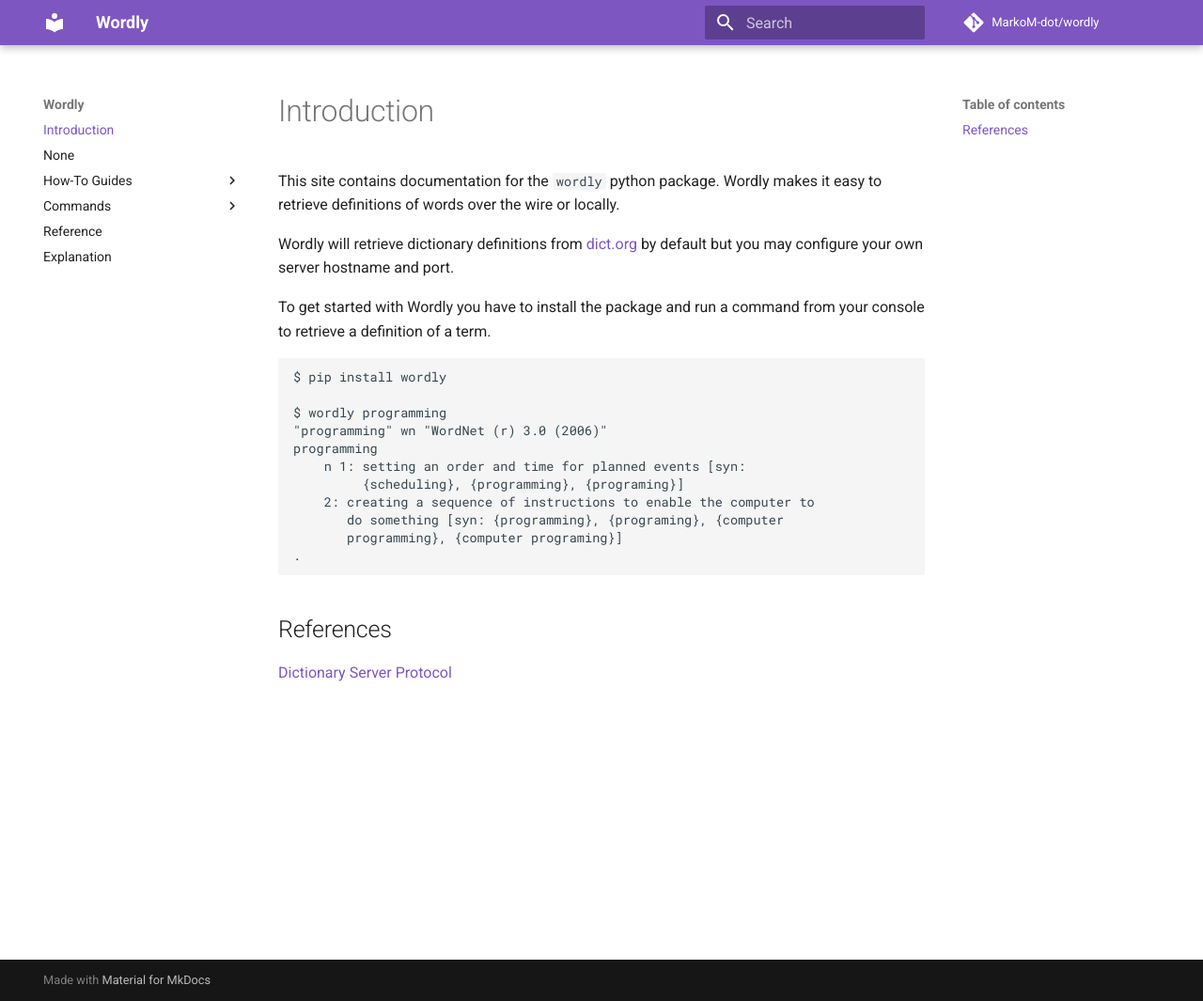
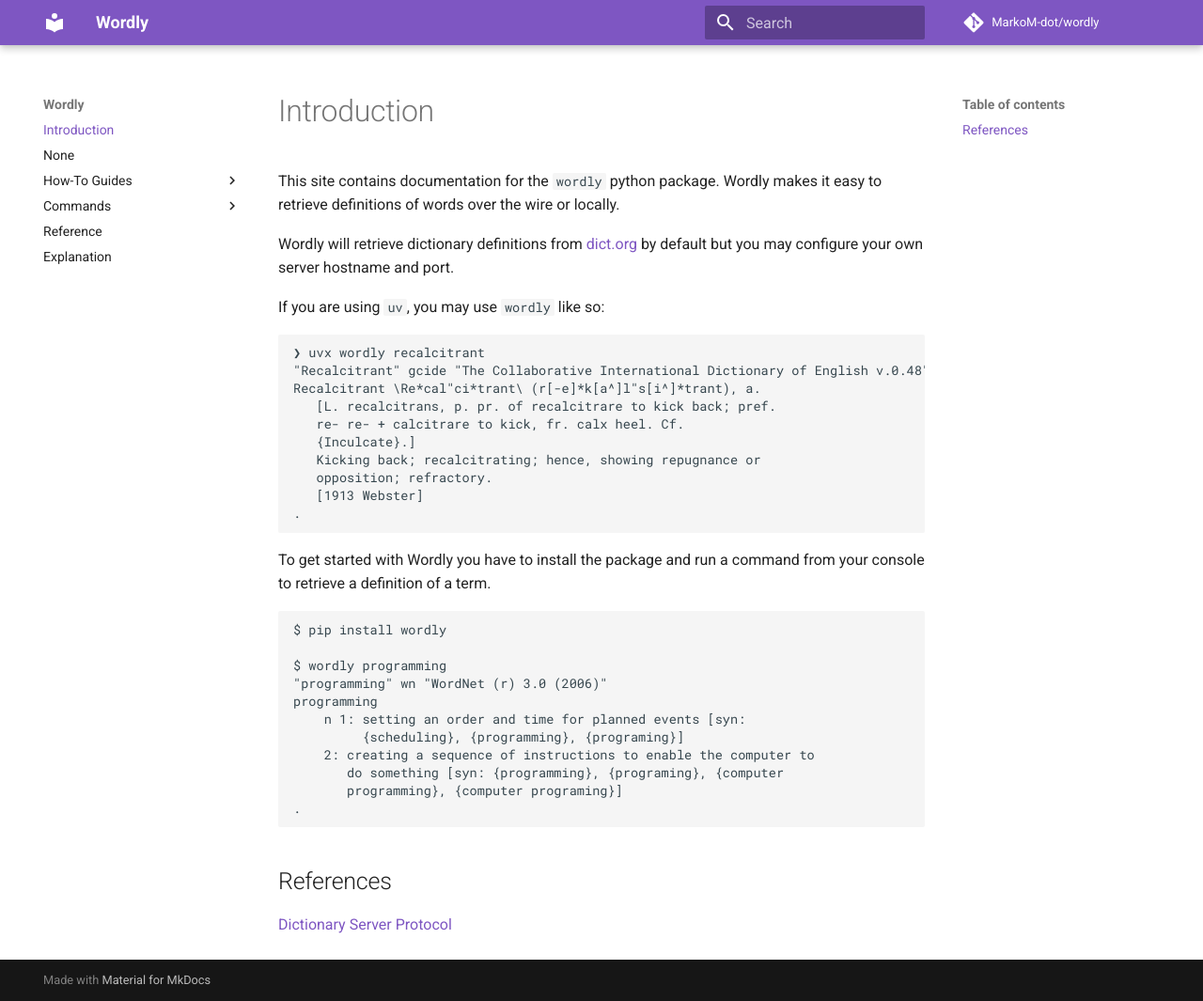
Before and after one commit to MarkoM-dot/wordly, an MkDocs documentation site: the page built from docs/index.md, in a window 1280 px wide and 1065 px high. Shown: the whole window at 94% size. Built offline with MkDocs 1.6.1 and Material for MkDocs 9.7.7, drawn with Linux system fonts in a browser that asks for light colours; comment, search, counter and statistics services are not loaded.

Commit message:
docs(index): update first page and readme with instructions on how to use the package immediately

````diff
--- a/docs/index.md
+++ b/docs/index.md
@@ -6,6 +6,23 @@
 
 Wordly will retrieve dictionary definitions from [dict.org](https://dict.org/bin/Dict)
 by default but you may configure your own server hostname and port.
+
+If you are using `uv`, you may use `wordly` like so:
+
+```
+❯ uvx wordly recalcitrant
+"Recalcitrant" gcide "The Collaborative International Dictionary of English v.0.48"
+Recalcitrant \Re*cal"ci*trant\ (r[-e]*k[a^]l"s[i^]*trant), a.
+   [L. recalcitrans, p. pr. of recalcitrare to kick back; pref.
+   re- re- + calcitrare to kick, fr. calx heel. Cf.
+   {Inculcate}.]
+   Kicking back; recalcitrating; hence, showing repugnance or
+   opposition; refractory.
+   [1913 Webster]
+.
+```
+
+
 
 To get started with Wordly you have to install the package and run a command from
 your console to retrieve a definition of a term.
````
Also changed, not shown: README.md (+17 -0 lines).
